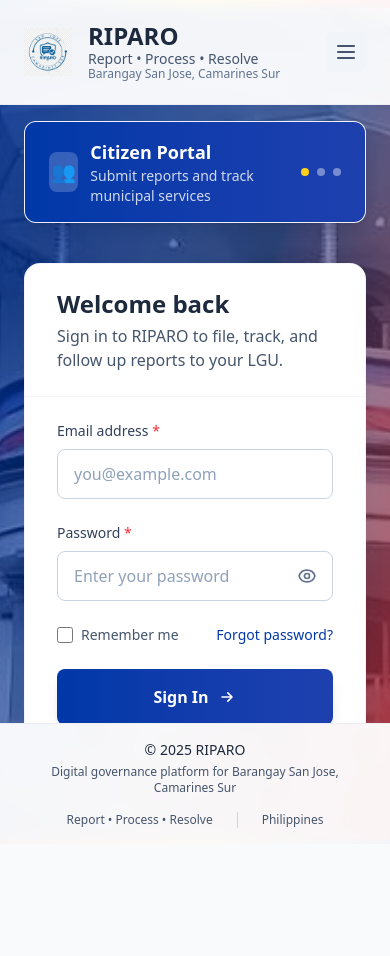
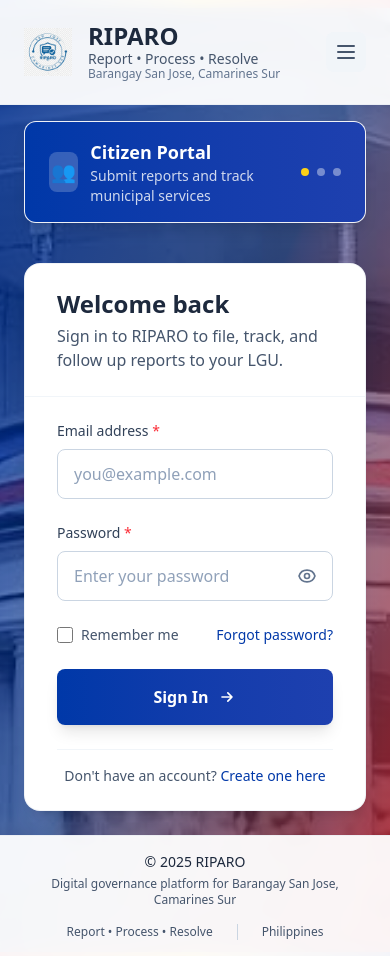
Before and after one commit to CremaCrem/RIPARO, a React (Vite) app: page / in a window 390 px wide. Before the commit the page ends 844 px from the top, so only its background shows below. Built offline with nearby package versions, Linux system fonts and the light colour scheme; no server answers.

Commit message:
Fixed login page footer for mobile screens

```diff
--- a/src/components/Auth.tsx
+++ b/src/components/Auth.tsx
@@ -289,7 +289,7 @@ export default function Auth({
   };
 
   return (
-    <div className="relative h-screen w-full flex flex-col overflow-hidden">
+    <div className="relative min-h-screen md:h-screen w-full flex flex-col md:overflow-hidden">
       {/* Background image with Philippine flag overlay */}
       <div
         className="absolute inset-0 -z-10 bg-cover bg-center"
@@ -303,7 +303,7 @@ export default function Auth({
       <div className="absolute top-0 left-0 w-full h-2 bg-gradient-to-r from-[#0038A8] via-[#FCD116] to-[#CE1126]" />
       <div className="absolute bottom-0 left-0 w-full h-1 bg-gradient-to-r from-[#CE1126] via-[#FCD116] to-[#0038A8]" />
 
-      <header className="px-6 md:px-12 py-6 bg-white/95 backdrop-blur-sm border-b border-slate-200/50">
+      <header className="sticky top-0 z-50 md:static px-6 md:px-12 py-6 bg-white/95 backdrop-blur-sm border-b border-slate-200/50">
         <div className="max-w-7xl mx-auto flex items-center justify-between">
           <div className="flex items-center gap-4">
             <div className="relative">
@@ -503,7 +503,7 @@ export default function Auth({
         </div>
       </div>
 
-      <main className="px-6 md:px-12 py-6 flex-1 overflow-y-auto">
+      <main className="px-6 md:px-12 py-6 flex-1 md:overflow-y-auto">
         <div className="max-w-7xl mx-auto h-full">
           <div className="grid grid-cols-1 lg:grid-cols-2 gap-12 items-center h-full">
             {mode !== "signup" && (
@@ -1022,7 +1022,7 @@ export default function Auth({
         </div>
       </main>
 
-      <footer className="px-6 md:px-12 py-4 bg-white/95 backdrop-blur-sm border-t border-slate-200/50 mt-auto">
+      <footer className="px-6 md:px-12 py-4 bg-white/95 backdrop-blur-sm border-t border-slate-200/50 md:mt-auto">
         <div className="max-w-7xl mx-auto">
           <div className="flex flex-col md:flex-row items-center justify-between gap-4">
             <div className="text-center md:text-left">
```
